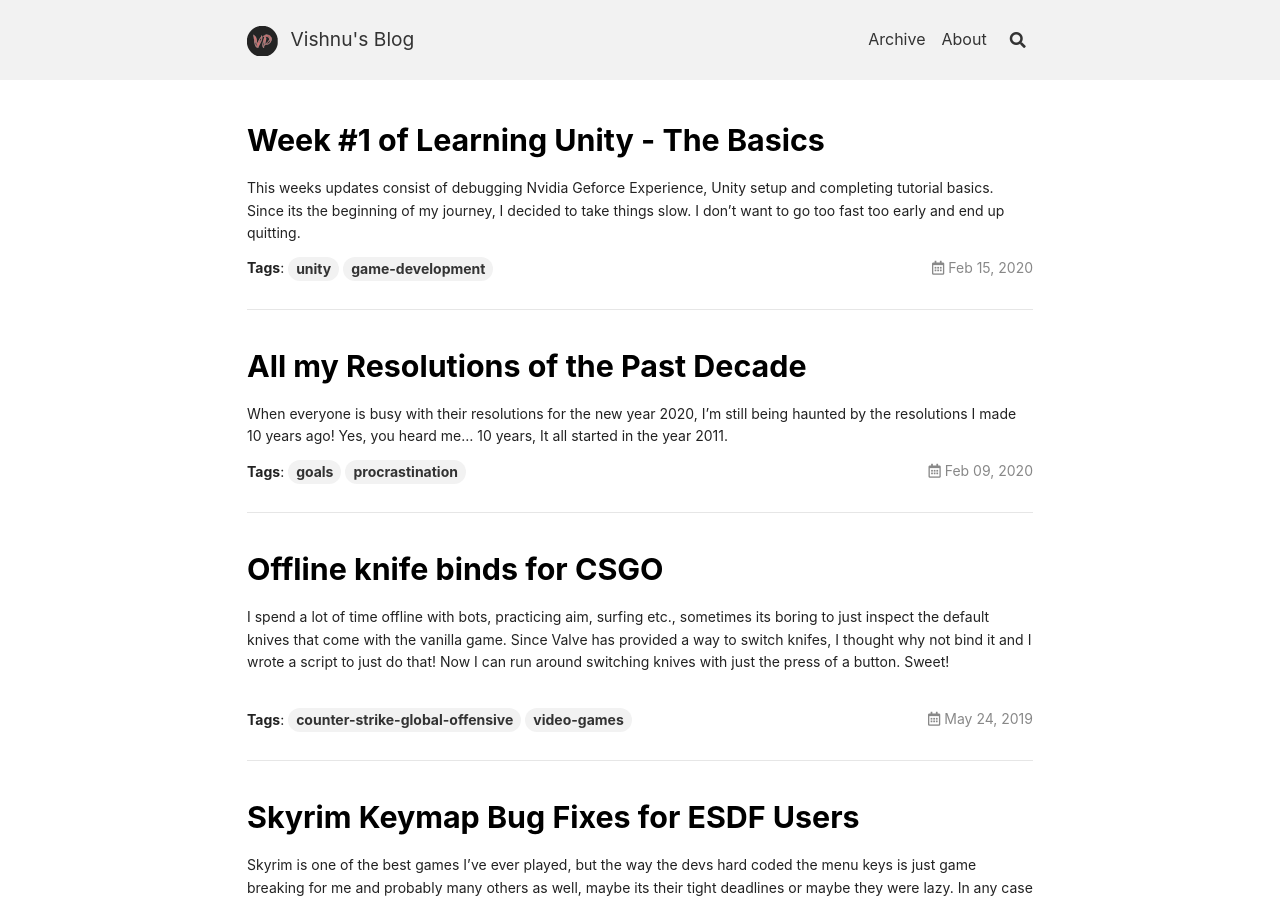
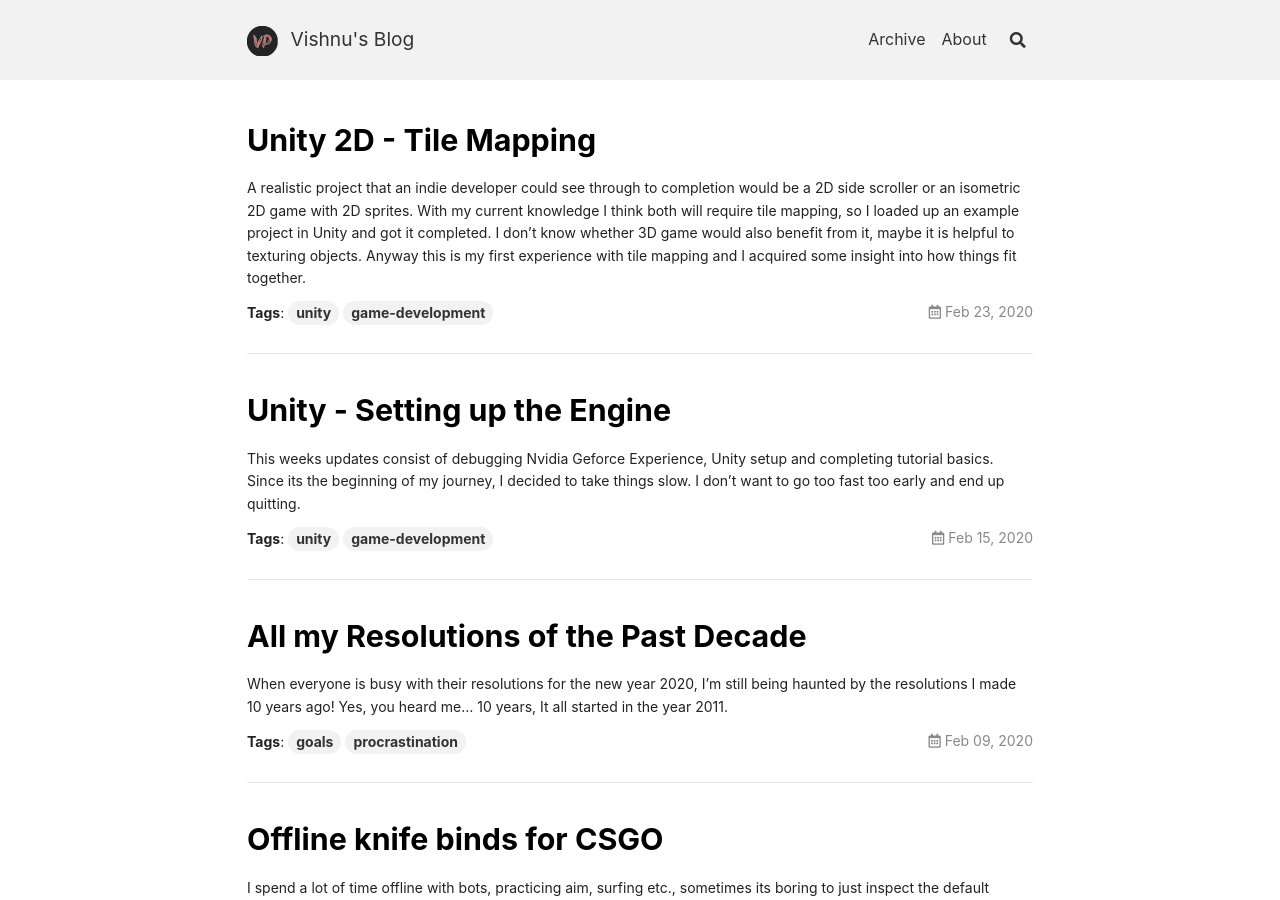
Before and after one commit to vishnu-prasanth/jekyll-blog, a Jekyll site: the page built from index.html, in a window 1280 px wide and 900 px high. Built offline with Jekyll 4.4.1, drawn with Linux system fonts in a browser that asks for light colours; nearby versions of some CDN libraries; the list of posts is cut into pages by our own code.

Commit message:
Add new article Unity 2D - Tile Mapping
Renamed a log of files and made some edits

```diff
--- /dev/null
+++ b/_posts/2020-02-23-unity-2d-tile-mapping.md
@@ -0,0 +1,40 @@
+---
+layout: page
+title: "Unity 2D - Tile Mapping"
+tags: unity game-development
+---
+
+A realistic project that an indie developer could see through to completion would be a 2D side scroller or an isometric 2D game with 2D sprites. With my current knowledge I think both will require tile mapping, so I loaded up an example project in Unity and got it completed. I don't know whether 3D game would also benefit from it, maybe it is helpful to texturing objects. Anyway this is my first experience with tile mapping and I acquired some insight into how things fit together.
+
+<!--more-->
+
+Unity's official documentation about tile mapping was quite easy to follow so I got it done quickly. The image below shows unity with a 2Dgame project open, the right window shows the tile map. A tile map basically means multiple images joined together as tiles to form one single image.
+
+<img class="image image--xs" src="{{ site.url }}/resources/screenshots/2020-02-23-unity-2d-tile-mapping/01.png" width="100%">
+
+This whole game is made using the tile maps that we see except for the fences, I'm not sure where those fences came from though. Anyway I tried replacing the green grass texture and it worked.
+
+After the tile mapping was done I was a little curious to see scripts run. As I have zero experience in C# I thought of running the most basic script that I can find so as to not lose motivation.
+
+The code I found is shown below in Visual Studio editor, When I created a C# script inside the editor and executed it openend up in Visual Studio, becasue I have setup Visual Studio to work with UE4.
+
+<img class="image image--xs" src="{{ site.url }}/resources/screenshots/2020-02-23-unity-2d-tile-mapping/06.png" width="100%">
+
+Once the script is created Unity makes it so easy to hook it into a game object. It is done in 2 ways, either drag and drop to the target object foudn in the hierarchy window or open the properties of that object and attach the script.
+
+After attaching the script to the MC this is what happened when I ran the game...
+
+<img class="image image--xs" src="{{ site.url }}/resources/screenshots/2020-02-23-unity-2d-tile-mapping/03.png" width="50%">
+<font size="2px">Green</font><br>
+<img class="image image--xs" src="{{ site.url }}/resources/screenshots/2020-02-23-unity-2d-tile-mapping/04.png" width="50%">
+<font size="2px">Red</font><br>
+<img class="image image--xs" src="{{ site.url }}/resources/screenshots/2020-02-23-unity-2d-tile-mapping/05.png" width="50%">
+<font size="2px">Blue</font><br>
+
+Even though the color of the sprite was changing, it was not visible in the game screen. Unity's console was showing a NullReferenceException all this time, guess 2D sprites are not effected by this change.
+
+<img class="image image--xs" src="{{ site.url }}/resources/screenshots/2020-02-23-unity-2d-tile-mapping/08.png" width="100%">
+
+Hopefully I'll understand all this in the near future.
+
+Cheers
```
Also changed, not shown: _posts/2020-02-15-unity-setting-up-the-engine.md (renamed from _posts/2020-02-15-learning-unity-week-1.md, +9 -9 lines), _posts/2020-02-09-all-my-resolutions-of-the-past-decade.md (renamed from _posts/2020-02-9-all-my-resolutions-of-the-past-decade.md), resources/screenshots/2020-02-15-learning-unity-week-1/unity-tutorial-projects.jpg (deleted), resources/screenshots/2020-02-15-unity-setting-up-the-engine/booting-up-unity-2019.png (renamed from resources/screenshots/2020-02-15-learning-unity-week-1/booting-up-unity-2019.png), resources/screenshots/2020-02-15-unity-setting-up-the-engine/booting-up-unity.png (renamed from resources/screenshots/2020-02-15-learning-unity-week-1/booting-up-unity.png), resources/screenshots/2020-02-15-unity-setting-up-the-engine/geforce-experience-after-installation.png (renamed from resources/screenshots/2020-02-15-learning-unity-week-1/geforce-experience-after-installation.png), resources/screenshots/2020-02-15-unity-setting-up-the-engine/karting-micro-game-playtest-01.png (renamed from resources/screenshots/2020-02-15-learning-unity-week-1/karting-micro-game-playtest-01.png), resources/screenshots/2020-02-15-unity-setting-up-the-engine/karting-micro-game-playtest-02.png (renamed from resources/screenshots/2020-02-15-learning-unity-week-1/karting-micro-game-playtest-02.png), resources/screenshots/2020-02-15-unity-setting-up-the-engine/unity-2018-inbuilt-tutorials.png (renamed from resources/screenshots/2020-02-15-learning-unity-week-1/unity-2018-inbuilt-tutorials.png), resources/screenshots/2020-02-15-unity-setting-up-the-engine/unity-2019-hub.png (renamed from resources/screenshots/2020-02-15-learning-unity-week-1/unity-2019-hub.png), resources/screenshots/2020-02-15-unity-setting-up-the-engine/unity-icons.png (renamed from resources/screenshots/2020-02-15-learning-unity-week-1/unity-icons.png), resources/screenshots/2020-02-23-unity-2d-tile-mapping/01.png (added), resources/screenshots/2020-02-23-unity-2d-tile-mapping/02.png (added), resources/screenshots/2020-02-23-unity-2d-tile-mapping/06.png (added), 6 other files.
